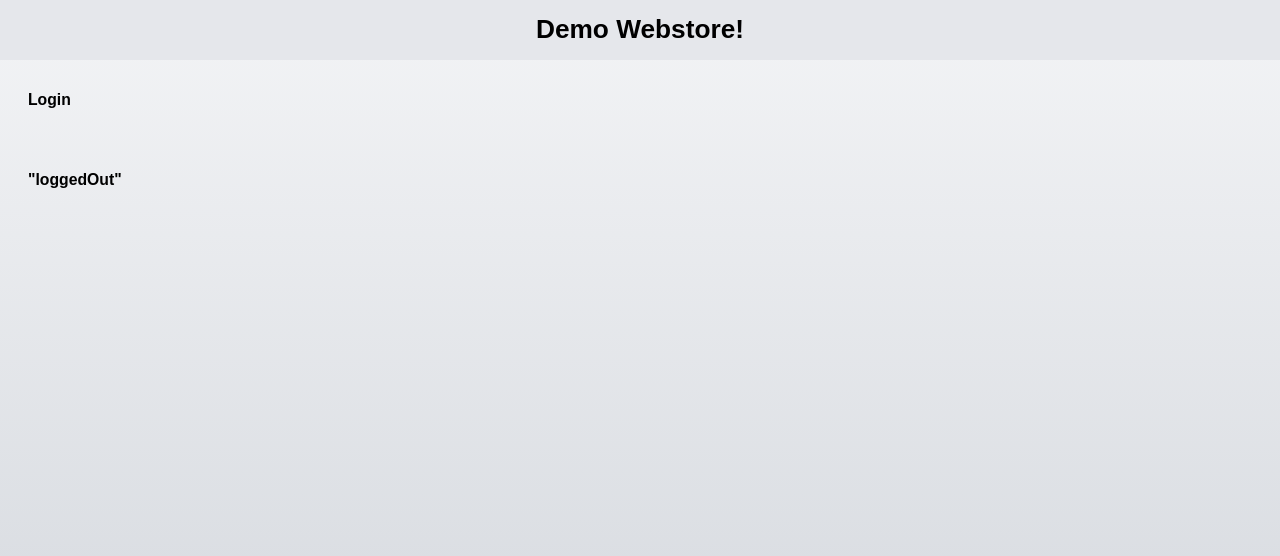
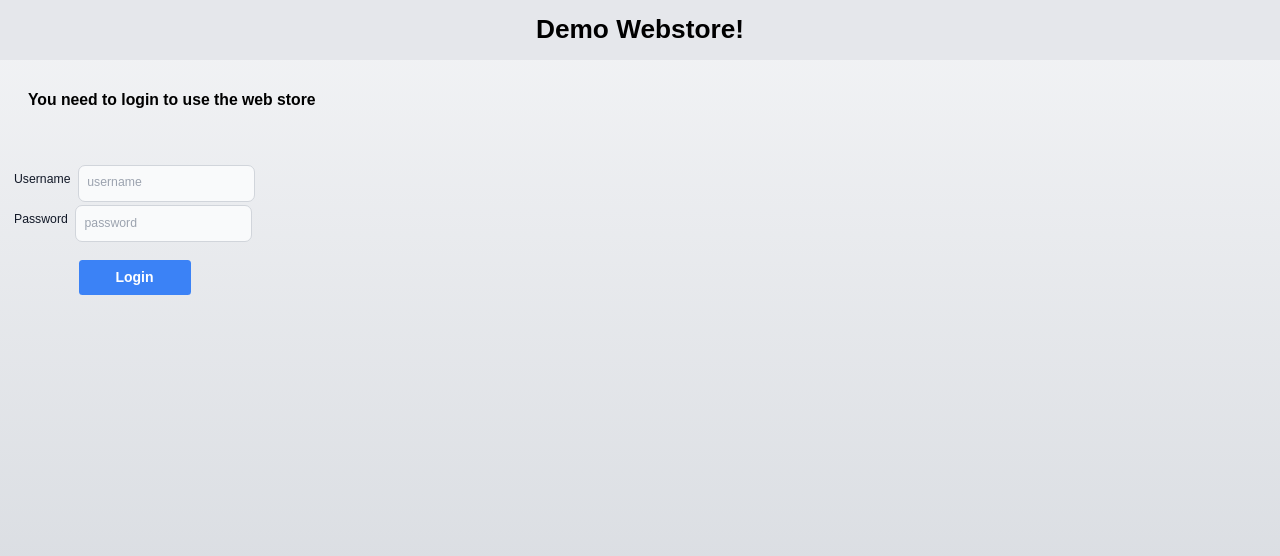
Before and after one commit to karimarttila/js-node-ts-react, a React (Vite) app in the folder frontend/: page /login in a window 1280 px wide. Shown: the top 556 px of the page. Built offline with nearby package versions, Linux system fonts and the light colour scheme.

Commit message:
Login input fields ready, next call backend

```diff
--- a/frontend/src/index.css
+++ b/frontend/src/index.css
@@ -24,3 +24,19 @@ th {
 a {
   @apply underline text-blue-600 hover:text-blue-800 visited:text-purple-600
 }
+
+button {
+  @apply bg-blue-500 hover:bg-blue-700 text-white font-bold py-2 px-4 rounded
+}
+
+label {
+  @apply font-medium text-gray-700;
+}
+
+.login-input {
+  @apply bg-gray-50 border border-gray-300 text-gray-900 text-sm rounded-lg focus:ring-blue-500 focus:border-blue-500 block w-full p-2.5 dark:bg-gray-700 dark:border-gray-600 dark:placeholder-gray-400 dark:text-white dark:focus:ring-blue-500 dark:focus:border-blue-500;
+}
+
+.login-label {
+  @apply block mb-2 text-sm font-medium text-gray-900 dark:text-white;
+}
--- a/frontend/src/routes/index.tsx
+++ b/frontend/src/routes/index.tsx
@@ -30,7 +30,6 @@ const landingPage = (
       <div className="p-4 text-center">
         <Link
           to="/product-groups"
-          className="bg-blue-500 hover:bg-blue-700 text-white font-bold py-2 px-4 rounded"
         >
           <button>Enter</button>
         </Link>
--- a/frontend/src/routes/login.tsx
+++ b/frontend/src/routes/login.tsx
@@ -1,12 +1,25 @@
-import React from "react";
+import React, { useCallback } from "react";
 import Header from "../header";
 import type { RootState } from "../utils/store";
 import { useSelector, useDispatch } from "react-redux";
 import { login, logout, selectLoginStatus } from "../utils/login-reducer";
 
 export default function Login() {
-  const title = "Login";
-  const loginState = selectLoginStatus(useSelector((state: RootState) => state));
+  const title = "You need to login to use the web store";
+  const loginState = selectLoginStatus(
+    useSelector((state: RootState) => state),
+  );
+  const dispatch = useDispatch();
+
+  const handleSubmit = useCallback(
+    (event: any) => {
+      event.preventDefault();
+      const username = event.target.elements.username.value;
+      const password = event.target.elements.password.value;
+      alert("TODO: Here call backend, then save token, etc.");
+    },
+    [dispatch],
+  );
 
   return (
     <div>
@@ -14,10 +27,44 @@ export default function Login() {
       <div className="p-4">
         <p className="text-left text-lg font-bold p-4">{title}</p>
       </div>
-      <div className="p-4">
-        <p className="text-left text-lg font-bold p-4">
-          {JSON.stringify(loginState)}
-        </p>
+      <div className="flex grow justify-center items-center">
+        <div className="flex grow w-1/2 p-4">
+          <form onSubmit={handleSubmit}>
+            <div className="mt-3">
+              <div className="flex flex-wrap gap-2 items-center mt-1">
+                <label htmlFor="username" className="login-label">
+                  Username
+                </label>
+                <div className="">
+                  <input
+                    type="text"
+                    id="username"
+                    className="login-input"
+                    placeholder="username"
+                    required
+                  />
+                </div>
+              </div>
+              <div className="flex flex-wrap gap-2 items-center mt-1">
+                <label htmlFor="pasword" className="login-label">
+                  Password
+                </label>
+                <div className="">
+                  <input
+                    type="text"
+                    id="password"
+                    className="login-input"
+                    placeholder="password"
+                    required
+                  />
+                </div>
+              </div>
+            </div>
+              <div className="flex flex-col justify-center items-center mt-5">
+                <button className="w-32">Login</button>
+              </div>
+          </form>
+        </div>
       </div>
     </div>
   );
--- a/frontend/src/routes/product_groups.tsx
+++ b/frontend/src/routes/product_groups.tsx
@@ -87,12 +87,11 @@ export default function ProductGroups() {
     if (!(loginState === "loggedIn" && token)) {
       navigate("/login");
     }
-  },[])
+  },[loginState, navigate, token])
 
   if (!(loginState === "loggedIn" && token)) {
     return null;
   }
-
 
   const productGroupsSWR = useSWR<ProductGroupsResponse>(
     productGroupsUrl,
```
